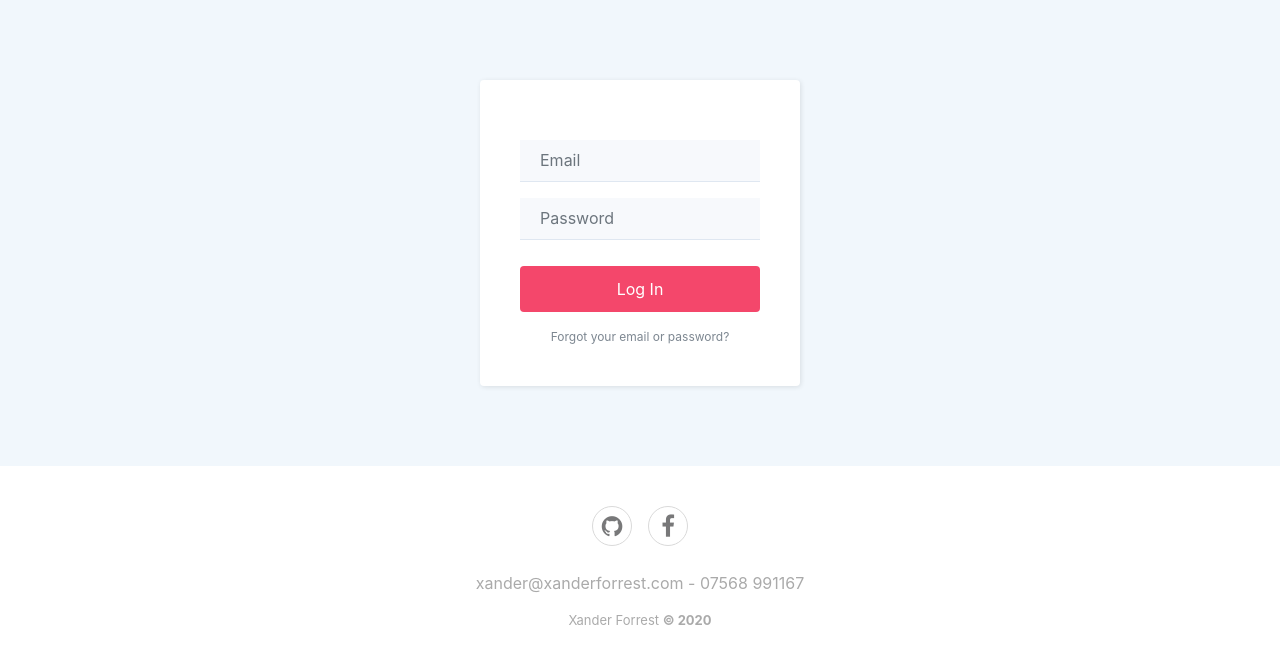
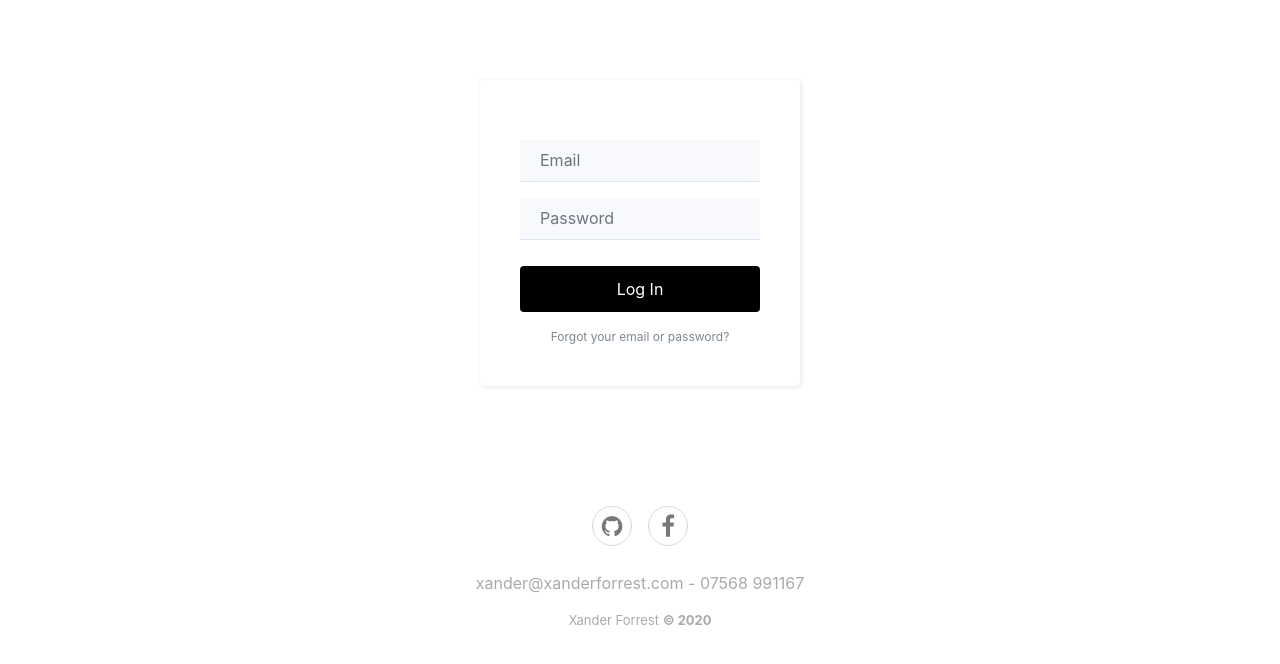
Before and after one commit to xanderforrest/XFs-Site, a Flask app: page /login in a window 1280 px wide. Shown: the part 106-770 px from the top of the page. Run offline with Flask 2, Linux system fonts and the light colour scheme; some libraries are stand-ins or nearby versions.

Commit message:
Changed login form aesthetics

```diff
--- a/static/assets/css/Login-Form-Clean.css
+++ b/static/assets/css/Login-Form-Clean.css
@@ -1,5 +1,4 @@
 .login-clean {
-  background: #f1f7fc;
   padding: 80px 0;
 }
 
@@ -18,7 +17,7 @@
   text-align: center;
   padding: 0 0 20px;
   font-size: 100px;
-  color: rgb(244,71,107);
+  color: rgb(255,255,255);
 }
 
 .login-clean form .form-control {
@@ -34,7 +33,7 @@
 }
 
 .login-clean form .btn-primary {
-  background: #f4476b;
+  background: #000000;
   border: none;
   border-radius: 4px;
   padding: 11px;
@@ -45,7 +44,7 @@
 }
 
 .login-clean form .btn-primary:hover, .login-clean form .btn-primary:active {
-  background: #eb3b60;
+  background: #616161;
 }
 
 .login-clean form .btn-primary:active {
```
